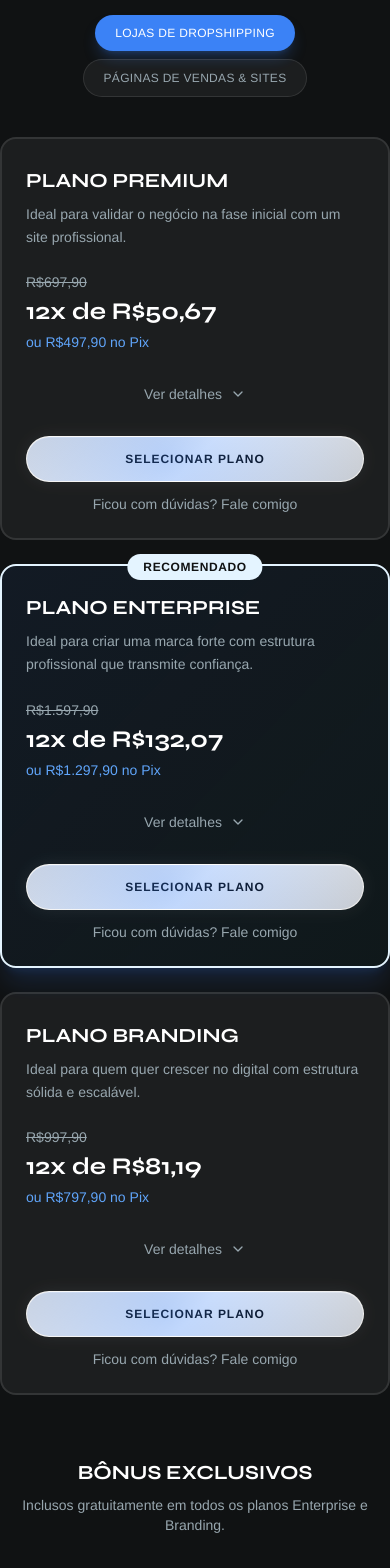
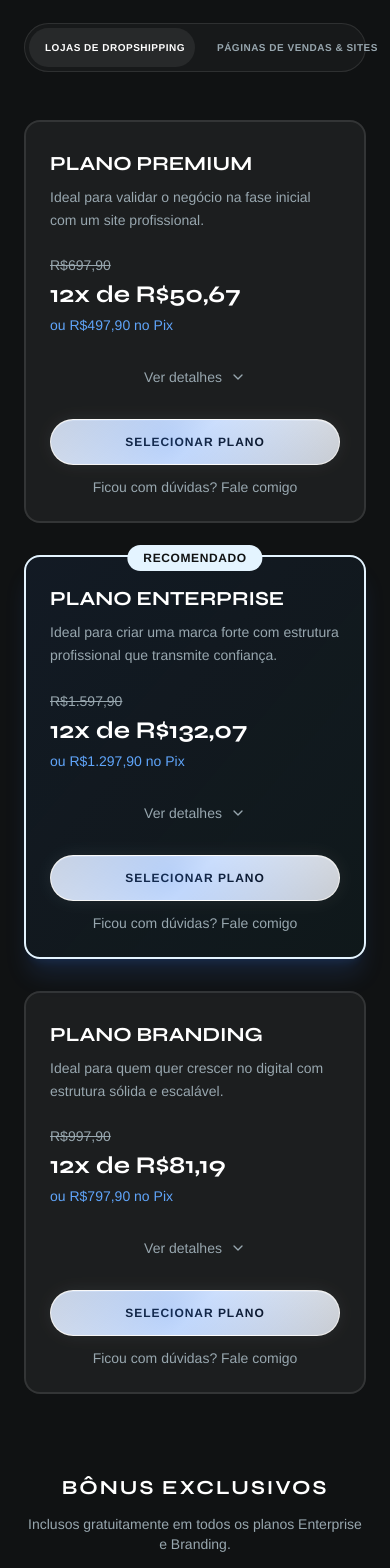
Before and after one commit to diegoabrantesdesigner/paginadiegoabrantes, a React (Vite) app: page / in a window 390 px wide. Shown: the part 9680-11248 px from the top of the page. Built offline with nearby package versions, Linux system fonts and the light colour scheme.

Commit message:
UI: Add premium pill toggle and mobile padding to Pricing section

```diff
--- a/src/components/Pricing.tsx
+++ b/src/components/Pricing.tsx
@@ -237,41 +237,49 @@ export default function Pricing() {
     setAllDetailsOpen(!allDetailsOpen);
   };
 
-  // Reset accordion when switching tabs
   const handleTabChange = (key: TabKey) => {
     setActiveTab(key);
     setAllDetailsOpen(false);
   };
 
   return (
-    <section id="planos" ref={ref} className="bg-bg-dark pt-4 sm:pt-6 pb-20 sm:pb-32">
-      <div className="container-max">
+    <section id="planos" ref={ref} className="bg-bg-dark pt-4 sm:pt-6 pb-20 sm:pb-32 overflow-hidden">
+      <div className="container-max px-6 sm:px-4">
         <div className={`text-center scroll-reveal ${isRevealed ? 'revealed' : ''}`}>
           <h2 className="font-syne font-bold text-2xl sm:text-3xl lg:text-4xl text-white">
             Nossos Planos
           </h2>
         </div>
 
-        {/* Tabs — only 2 now */}
-        <div className={`flex flex-wrap justify-center gap-2 mt-10 scroll-reveal ${isRevealed ? 'revealed' : ''}`} style={{ transitionDelay: '200ms' }}>
+        {/* Premium Pill Toggle */}
+        <div className={`flex justify-center mt-12 scroll-reveal ${isRevealed ? 'revealed' : ''}`} style={{ transitionDelay: '200ms' }}>
+          <div className="relative flex bg-white/[0.03] p-1 rounded-full border border-white/10 w-full max-w-[500px]">
+            {/* Sliding Background */}
+            <div
+              className="absolute top-1 bottom-1 left-1 bg-white/[0.07] rounded-full transition-all duration-500 ease-out z-0"
+              style={{
+                width: 'calc(50% - 4px)',
+                transform: `translateX(${activeTab === 'dropshipping' ? '0%' : '100%'})`
+              }}
+            />
+
             {tabs.map((tab) => (
               <button
                 key={tab.key}
                 onClick={() => handleTabChange(tab.key)}
-              className={`px-5 sm:px-6 py-2.5 sm:py-3 rounded-full text-xs sm:text-sm font-medium tracking-wide uppercase transition-all duration-300 ${
-                activeTab === tab.key
-                  ? 'bg-blue-500 text-white shadow-lg shadow-blue-500/25'
-                  : 'bg-white/5 text-gray-mid hover:bg-white/10 hover:text-white border border-white/10'
+                className={`relative z-10 flex-1 px-4 py-3 text-[10px] sm:text-xs font-bold uppercase tracking-wider transition-colors duration-300 whitespace-nowrap ${
+                  activeTab === tab.key ? 'text-white' : 'text-gray-mid hover:text-white'
                 }`}
               >
                 {tab.label}
               </button>
             ))}
           </div>
+        </div>
 
         {/* Plans Grid */}
-        <div className="mt-10 sm:mt-12 tab-fade-enter" key={activeTab}>
-          <div className={`grid gap-6 ${
+        <div className="mt-12 sm:mt-16 tab-fade-enter" key={activeTab}>
+          <div className={`grid gap-8 ${
             plans[activeTab].length === 2
               ? 'grid-cols-1 md:grid-cols-2 max-w-4xl mx-auto'
               : 'grid-cols-1 md:grid-cols-2 lg:grid-cols-3'
@@ -287,22 +295,22 @@ export default function Pricing() {
           </div>
         </div>
 
-        {/* Bonus — Square cards in vertical grid */}
-        <div className={`mt-16 sm:mt-20 scroll-reveal ${isRevealed ? 'revealed' : ''}`} style={{ transitionDelay: '400ms' }}>
-          <h3 className="font-syne font-bold text-xl sm:text-2xl text-white text-center">
-            BÔNUS EXCLUSIVOS
+        {/* Bonus */}
+        <div className={`mt-20 sm:mt-24 scroll-reveal ${isRevealed ? 'revealed' : ''}`} style={{ transitionDelay: '400ms' }}>
+          <h3 className="font-syne font-bold text-xl sm:text-2xl text-white text-center uppercase tracking-widest">
+            Bônus Exclusivos
           </h3>
-          <p className="text-gray-mid text-sm text-center mt-2 max-w-lg mx-auto">
+          <p className="text-gray-mid text-sm text-center mt-3 max-w-lg mx-auto">
             Inclusos gratuitamente em todos os planos Enterprise e Branding.
           </p>
 
-          <div className="grid grid-cols-1 sm:grid-cols-2 lg:grid-cols-3 xl:grid-cols-5 gap-4 mt-10 max-w-6xl mx-auto">
+          <div className="grid grid-cols-1 sm:grid-cols-2 lg:grid-cols-3 xl:grid-cols-5 gap-4 mt-12 max-w-7xl mx-auto">
             {bonusItems.map((item, i) => {
               const isExclusive = 'exclusive' in item && item.exclusive;
               return (
                 <div
                   key={i}
-                  className={`group relative bg-white/[0.03] border rounded-2xl p-5 sm:p-6 transition-all duration-500 hover:bg-white/[0.06] cursor-pointer ${
+                  className={`group relative bg-white/[0.03] border rounded-2xl p-6 transition-all duration-500 hover:bg-white/[0.06] cursor-pointer ${
                     isExclusive ? 'border-emerald-500/20' : 'border-white/[0.06]'
                   }`}
                 >
@@ -312,21 +320,18 @@ export default function Pricing() {
                     </span>
                   )}
 
-                  {/* Toggle Switch */}
                   <div className="mb-4">
                     <div className="w-12 h-6 rounded-full bg-white/10 group-hover:bg-blue-500 transition-all duration-500 relative">
                       <div className="absolute top-0.5 left-0.5 w-5 h-5 rounded-full bg-white/60 group-hover:bg-white group-hover:translate-x-6 transition-all duration-500 shadow-sm" />
                     </div>
                   </div>
 
-                  {/* Title always visible */}
-                  <h4 className="font-syne font-bold text-sm sm:text-base text-white/80 group-hover:text-white transition-colors duration-500 leading-tight">
+                  <h4 className="font-syne font-bold text-sm text-white/80 group-hover:text-white transition-colors duration-500 leading-tight">
                     {item.title}
                   </h4>
 
-                  {/* Info revealed on hover */}
                   <div className="max-h-0 group-hover:max-h-40 overflow-hidden transition-all duration-500 ease-out">
-                    <p className="text-gray-mid text-xs leading-relaxed mt-3">
+                    <p className="text-gray-mid text-[11px] leading-relaxed mt-3">
                       {item.text}
                     </p>
                     <div className="mt-3 flex items-center gap-1.5">
@@ -339,7 +344,7 @@ export default function Pricing() {
             })}
           </div>
 
-          <div className="text-center mt-10">
+          <div className="text-center mt-14">
             <ArrowButton
               href="https://wa.me/message/ON37MF5FNKZVH1"
               target="_blank"
```
Lines whose indentation alone changed are shown as unchanged.
